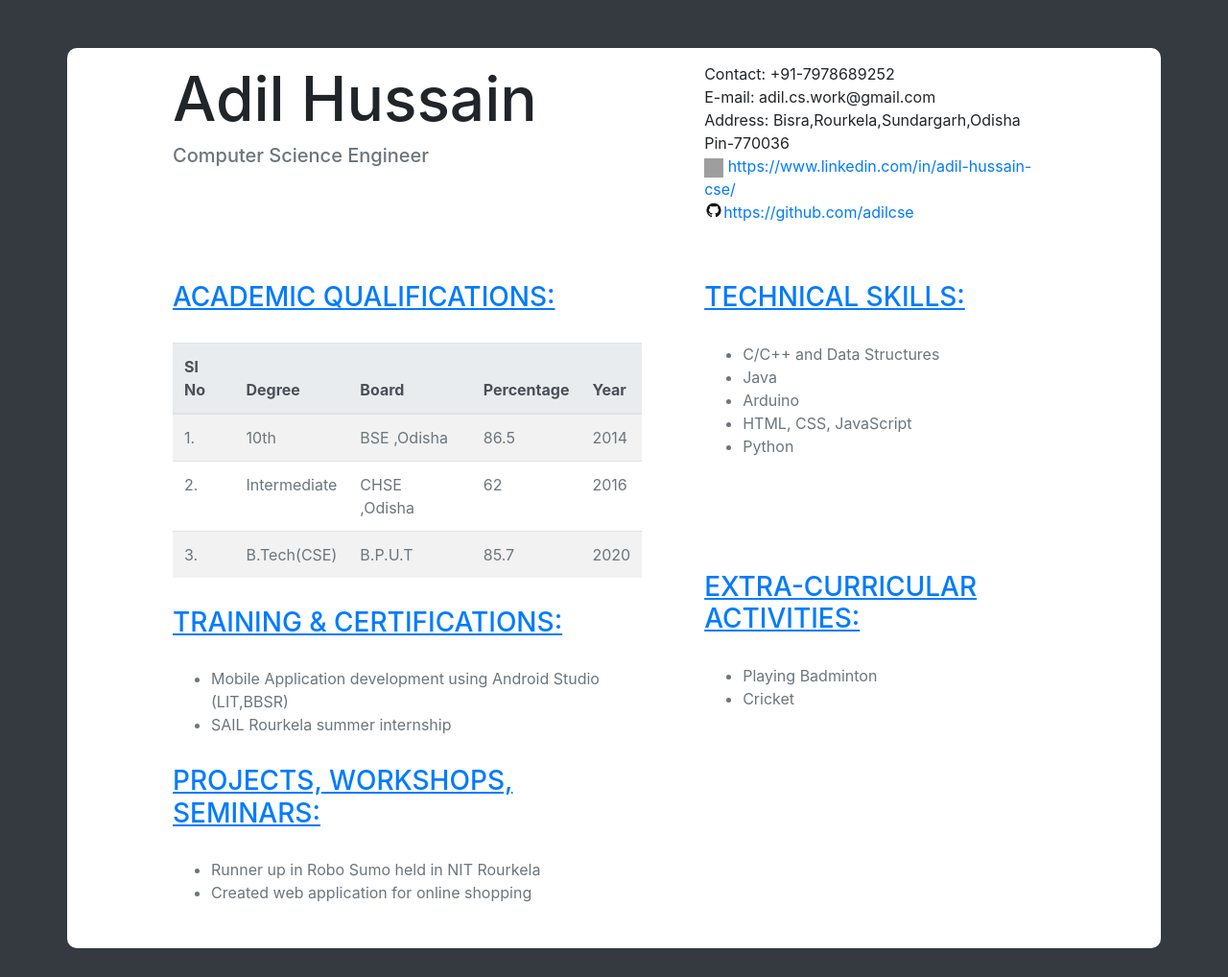
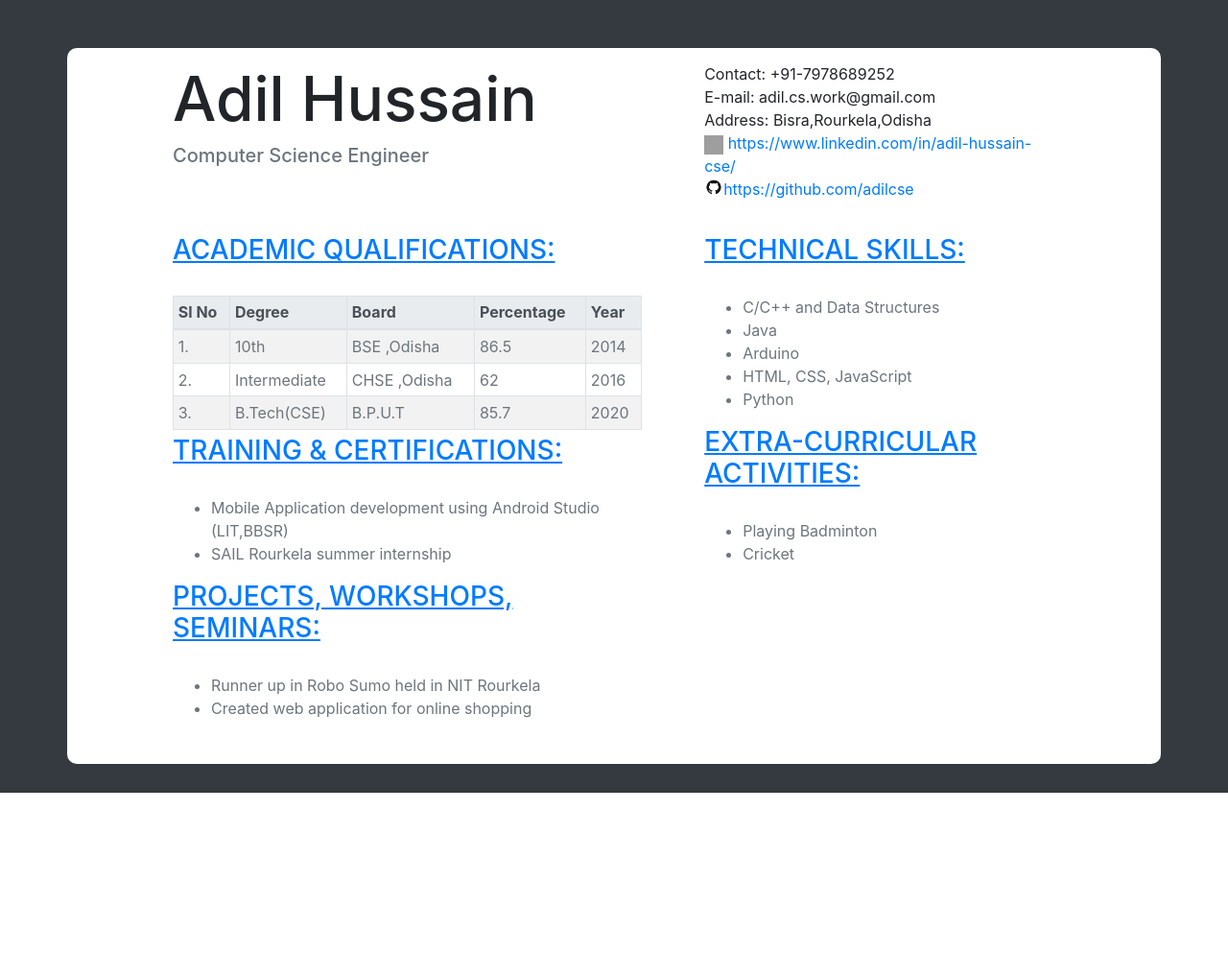
Before and after one commit to adilcse/mindfire, a PHP site: page /resume.html in a window 1280 px wide. Shown: the whole page at 96% size. After the commit the page ends 826 px from the top, so only its background shows below. Run offline with PHP 8.4, Linux system fonts and the light colour scheme; grey boxes are pictures that could not be loaded.

Commit message:
minor changes

```diff
--- a/resume-bootstrap/resume.html
+++ b/resume-bootstrap/resume.html
@@ -1,7 +1,7 @@
 <!DOCTYPE html>
 <head>
     <title>Adil Resume</title>
-
+        <meta name="viewport" content="width=device-width, initial-scale=1.0">
     <link rel="stylesheet" href="https://stackpath.bootstrapcdn.com/bootstrap/4.4.1/css/bootstrap.min.css" integrity="sha384-Vkoo8x4CGsO3+Hhxv8T/Q5PaXtkKtu6ug5TOeNV6gBiFeWPGFN9MuhOf23Q9Ifjh" crossorigin="anonymous">
        <link rel="stylesheet" type="text/css" href="style.css">
 </head>
@@ -25,8 +25,8 @@
             <br>
             E-mail:  adil.cs.work@gmail.com<br>
 
-            Address: Bisra,Rourkela,Sundargarh,Odisha<br>
-            Pin-770036<br>
+            Address: Bisra,Rourkela,Odisha<br>
+
             <div id="links">
             <img src="linkedin.png" width="20px" height="20px"/>  <a href="https://www.linkedin.com/in/adil-hussain-cse/"> https://www.linkedin.com/in/adil-hussain-cse/
             </a><br>
@@ -37,14 +37,14 @@
              <div class="col-lg-7" align="left">
 
         <h3 class="text-primary"><u>ACADEMIC QUALIFICATIONS:</u></h3>
-        <table class="table table-striped">
+        <table class="table table-bordered table-striped mb-0 table-sm  " >
             <thead class="thead-light">
             <tr>
                 <th scope="col">Sl No</th>
                 <th scope="col">Degree </th>
                 <th scope="col">Board </th>
                 <th scope="col">Percentage</th>
-                <th scope="col">Year</th>
+                <th class="year" scope="col ">Year</th>
             </tr>
             </thead>
             <tbody>
@@ -53,21 +53,21 @@
                 <td class="text-secondary">10th</td>
                 <td class="text-secondary">BSE ,Odisha</td>
                 <td class="text-secondary">86.5</td>
-                <td class="text-secondary">2014</td>
+                <td class="text-secondary year">2014</td>
             </tr>
              <tr>
                 <td class="text-secondary">2.</td>
                 <td class="text-secondary">Intermediate</td>
                 <td class="text-secondary">CHSE ,Odisha</td>
                 <td class="text-secondary">62</td>
-                <td class="text-secondary">2016</td>
+                <td class="text-secondary year">2016</td>
             </tr>
             <tr>
                 <td class="text-secondary">3.</td>
                 <td class="text-secondary">B.Tech(CSE)</td>
                 <td class="text-secondary">B.P.U.T </td>
                 <td class="text-secondary">85.7</td>
-                <td class="text-secondary">2020</td>
+                <td class="text-secondary year">2020</td>
             </tr>
 
            </tbody>
@@ -94,7 +94,6 @@
             <li class="text-secondary">HTML, CSS, JavaScript</li>
             <li class="text-secondary">Python</li>
         </ul>
-        <br>  <br>  <br>
         <h3 class="text-primary"><u>EXTRA-CURRICULAR ACTIVITIES:</u></h3>
         <ul>
             <li class="text-secondary">Playing Badminton</li>
--- a/resume-bootstrap/style.css
+++ b/resume-bootstrap/style.css
@@ -1,13 +1,5 @@
-    .body{
 
-    }
-    .main-bdy{
-        margin-top: 50px;
-       padding-top: 15px;
-       background-color: white;
-       border-radius: 10px;
 
-    }
 h1{
   font-size: 4em;
 
@@ -17,17 +9,13 @@
   margin-right: 200px;
   padding: 2px;
 }
-        .detail_body{
-                    }
 .details {
   color: #000;
-
   width: 48%;
   float: left;
 }
 .profile_pic{
   color: #000;
-
   width: 48%;
   float: right;
 
@@ -40,20 +28,37 @@
   float: right;
   width: 40%;
 }
-
-
-
-
-
-
-
 .row{
   margin-bottom: 30px;
 
 }
 h3{
-    margin: 30px 0px;
+   margin: 5px 0px 30px 0px;
 }
 .col-lg-7{
  padding-right: 50px;
 }
+table{
+  overflow: hidden;
+}
+@media screen and (min-width: 575px){
+  .main-bdy{
+  margin-top: 50px;
+  padding-top: 15px;
+  border-radius: 10px;
+
+}
+}
+@media screen and (max-width: 575px){
+  h3{
+    font-size: 1.5rem;
+  }
+  h1{
+    font-size: 3rem;
+  }
+}
+@media screen and (max-width: 360px){
+ .year{
+  display: none;
+ }
+}
```
Lines whose indentation alone changed are shown as unchanged.
